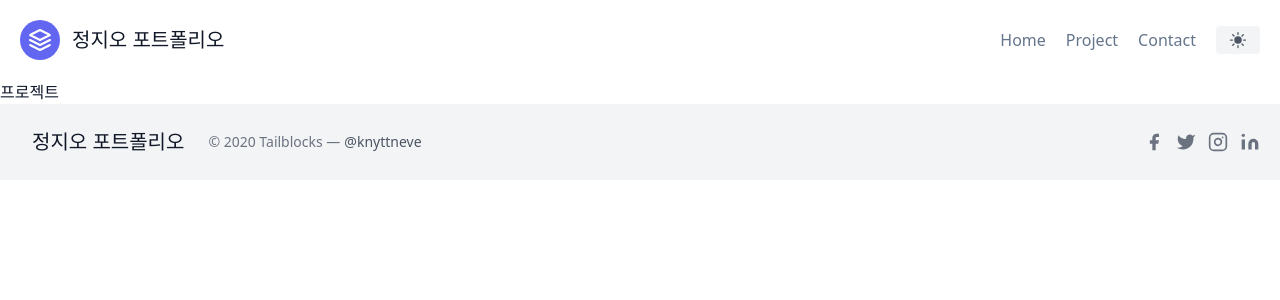
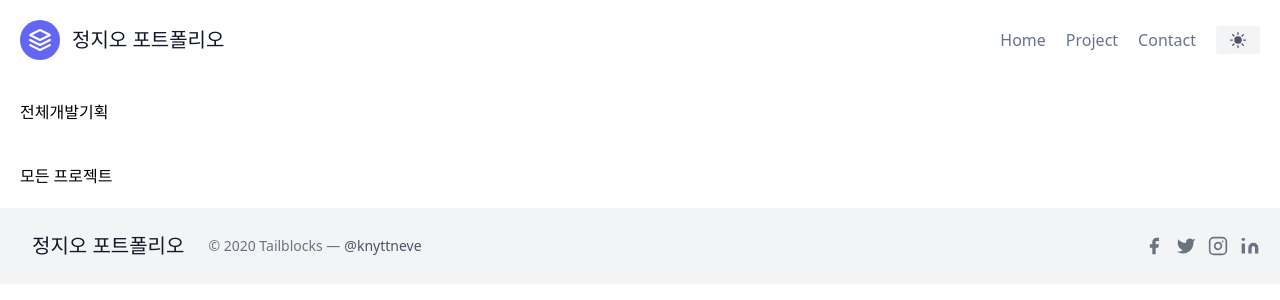
Before and after one commit to jiohjung98/MyPortfolio, a Next.js app: page /project in a window 1280 px wide. Shown: the top 300 px of the page. Built offline with nearby package versions, Linux system fonts and the light colour scheme.

Commit message:
feat: 프로젝트 폴더 구조 생성

```diff
--- /dev/null
+++ b/components/project/allProject.js
@@ -0,0 +1,7 @@
+export default function AllProject() {
+    return (
+        <section className="container mx-auto flex px-5 py-5 md:flex-row flex-col items-center">
+        <div>모든 프로젝트</div>
+        </section>
+    )
+};
--- /dev/null
+++ b/components/project/develop/development.js
@@ -0,0 +1,7 @@
+export default function Development() {
+    return (
+        <section className="container mx-auto flex px-5 py-5 md:flex-row flex-col items-center">
+            <div>개발 프로젝트</div>
+        </section>
+    )
+};
--- /dev/null
+++ b/components/project/plan/plan.js
@@ -0,0 +1,7 @@
+export default function Plan() {
+    return (
+        <section className="container mx-auto flex px-5 py-5 md:flex-row flex-col items-center">
+            <div>기획 프로젝트</div>
+        </section>
+    )
+};
--- a/pages/project.js
+++ b/pages/project.js
@@ -1,15 +1,45 @@
 import Head from 'next/head';
 import Layout from "@/components/layout";
+import { useState } from 'react';
+import AllProject from '@/components/project/allProject';
+import Development from '@/components/project/develop/development';
+import Plan from '@/components/project/plan/plan';
 
 export default function Project() {
+    const [category, setCategory] = useState('all');
+
+    const handleCategoryChange = (newCategory) => {
+        setCategory(newCategory);
+    };
+
+    // 카테고리에 따라 렌더링할 컴포넌트를 결정하는 함수
+    const renderContentByCategory = () => {
+        switch (category) {
+            case 'all':
+                return <AllProject/>
+            case 'development':
+                return <Development />
+            case 'planning':
+                return <Plan />
+            default:
+                return <AllProject/>
+        }
+    };
+
     return (
         <Layout>
-             <Head>
+            <Head>
                 <title>정지오 포트폴리오</title>
                 <meta name='description' content='portfolio' />
                 {/* <link rel='icon' href='/favicon.ico'/> */}
             </Head>
-            <h1>프로젝트</h1>
+            <div className="container mx-auto flex px-5 py-5 md:flex-row flex-col items-center">
+                <button onClick={() => handleCategoryChange('all')}>전체</button>
+                <button onClick={() => handleCategoryChange('development')}>개발</button>
+                <button onClick={() => handleCategoryChange('planning')}>기획</button>
+            </div>
+            {/* 카테고리에 따라 다른 컴포넌트를 렌더링 */}
+            {renderContentByCategory()}
         </Layout>
     )
 }
```
